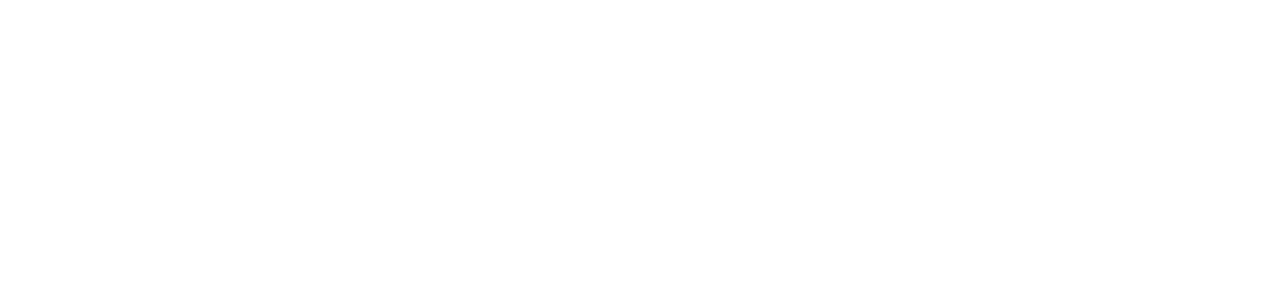
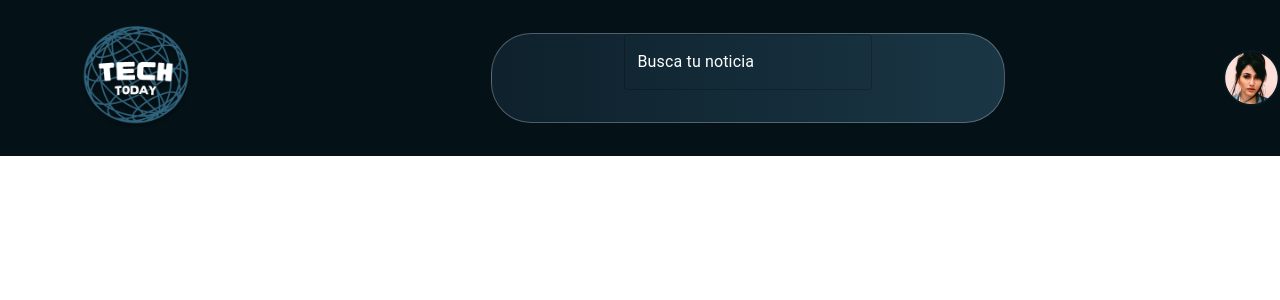
Before and after one commit to leiteway/NewsPaper_App, a React (Vite) app in the folder client/: page / in a window 1280 px wide. Shown: the top 300 px of the page. Built offline with nearby package versions, Linux system fonts and the light colour scheme.

Commit message:
updates-on-navBar

```diff
--- a/client/index.html
+++ b/client/index.html
@@ -4,7 +4,7 @@
     <meta charset="UTF-8" />
     <link rel="icon" type="image/svg+xml" href="/vite.svg" />
     <meta name="viewport" content="width=device-width, initial-scale=1.0" />
-    <title>Tech Today</title>
+    <title>TechToday</title>
   </head>
   <body>
     <div id="root"></div>
--- a/client/src/components/navBar/NavBar.css
+++ b/client/src/components/navBar/NavBar.css
@@ -0,0 +1,37 @@
+* {
+    margin: 0;
+    padding: 0;
+}
+
+.logotipo {
+    width: 7rem;
+    height: 6.5rem;
+    padding: 1rem 5rem;
+}
+.navbar {
+    background-color: #041116;
+    height: 19.5vh;
+    display: flex;
+    justify-content: space-between;
+    align-items: center;
+}
+.searchBar{
+    background-color: none;
+    border: solid 0.5px rgba(226, 232, 240, 0.3);
+    border-radius: 40px;
+    width: 40vw;
+    height: 11vh;
+    background: linear-gradient(90deg, #0E212C, #1A3645);
+    text-align: center;
+
+}
+
+.textField label {
+    outline: 0;
+    border: 0;
+    color: #fff
+}
+
+.textField .MuiInputBase-root {
+    border: none;
+}
--- a/client/src/components/navBar/NavBar.tsx
+++ b/client/src/components/navBar/NavBar.tsx
@@ -1,16 +1,31 @@
 import './NavBar.css'
+// import * as React from 'react';
+import Box from '@mui/material/Box';
+import TextField from '@mui/material/TextField';
+
+export default function NavBar() {
+  return (
+    <div className="navbar">
+        <img className="logotipo" src='../src/assets/public/logotipo.png' alt="" />
+        <Box className="searchBar" >
+            <TextField className="textField" label="Busca tu noticia" variant='outlined' id="fullWidth" />
+        </Box>
+        <img src='../src/assets/public/avatar-admin-screen.png' alt="" />
+    </div>
+  );
+}
 // import { Link } from 'react-router-dom'
 
-const NavBar = () => {
-    return (
-    <>
-    <nav>
+// const NavBar = () => {
+//     return (
+//     <>
+//     <nav>
 
 
 
-    </nav>
-    </>
-    )
-}
+//     </nav>
+//     </>
+//     )
+// }
 
-export default NavBar
+// export default NavBar
```
Also changed, not shown: client/src/assets/public/avatar-admin-screen.png (added), client/src/assets/public/logotipo.png (added), client/src/components/footer/Footer.css (added).
